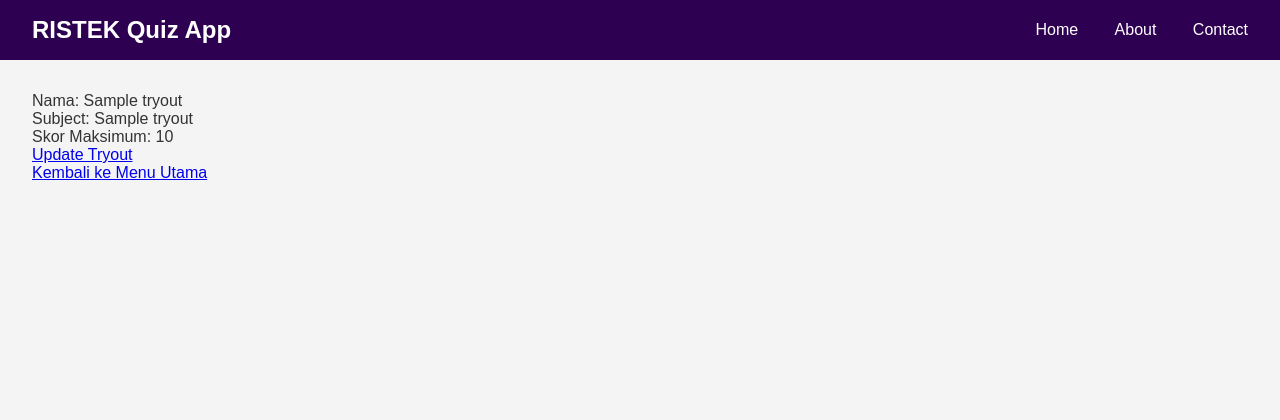
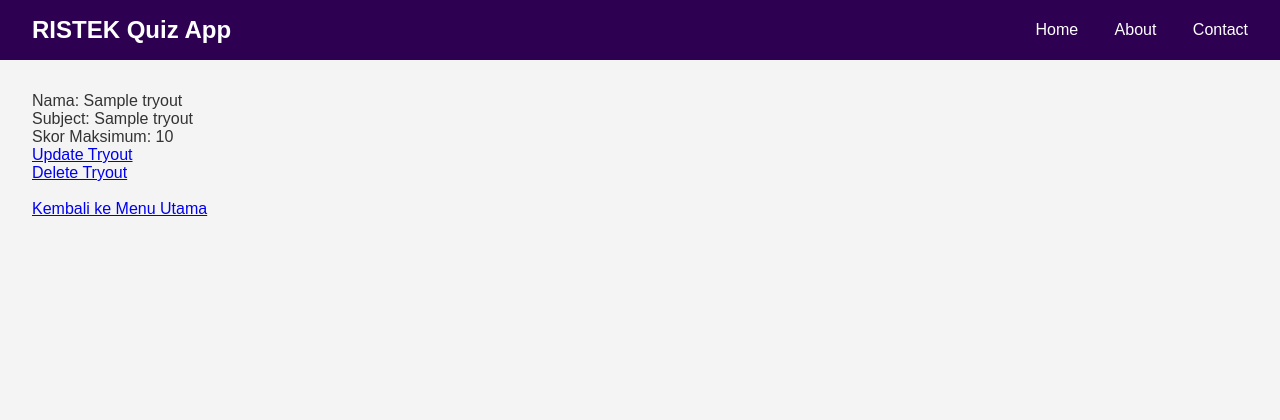
Before and after one commit to r3gulus-4rcturus/ristek-quiz-platform, a Django app: page /view/1 in a window 1280 px wide. Shown: the top 420 px of the page. Run offline with Django 5.2, Linux system fonts and the light colour scheme; tables that the repository leaves empty hold one stand-in row (values such as "Sample post").

Commit message:
add 'delete quiz' feature

```diff
--- a/quizapp/models.py
+++ b/quizapp/models.py
@@ -5,12 +5,12 @@ from django.core.validators import MinLengthValidator, MinValueValidator
 class Tryout(models.Model):
     name = models.CharField(
         max_length=30,
-        help_text="contoh: Tryout UAS DDP2\n",
-        validators=[MinLengthValidator(2, "Make must be greater than 1 character\n")]
+        help_text="contoh: Tryout UAS DDP2",
+        validators=[MinLengthValidator(2, "Make must be greater than 1 character")]
     )
     subject = models.CharField(
         max_length=30,
-        help_text="contoh: DDP2\n",
+        help_text="contoh: DDP2",
         validators=[MinLengthValidator(2, "Make must be greater than 1 character")]
     )
     maximum_score = models.IntegerField(
--- a/quizapp/templates/quizapp/view_quiz.html
+++ b/quizapp/templates/quizapp/view_quiz.html
@@ -8,6 +8,8 @@
     <p> Skor Maksimum: {{ tryout_object.maximum_score }} </p>
     <a href="{% url 'update_quiz' tryout_object.id %}" type="button" > Update Tryout </a>
     <br>
+    <a href="{% url 'delete_quiz' tryout_object.id %}" type="button" > Delete Tryout </a>
+    <br><br>
     <a href="{% url 'home'  %}" type="button" > Kembali ke Menu Utama </a>
 
 {% endblock %}
--- a/quizapp/views.py
+++ b/quizapp/views.py
@@ -78,5 +78,16 @@ class UpdateQuiz(View):
 
 # View untuk mendelete tryout yang sudah ada
 class DeleteQuiz(View):
-    def get(self, request):
-        return render(request, 'quizapp/delete_quiz.html')
+    model = Tryout
+    template_url = 'quizapp/delete_quiz.html'
+    success_url = reverse_lazy('home')
+
+    def get(self, request, pk):
+        tryout_object = get_object_or_404(self.model, pk=pk)
+        ctx = {'tryout_object' : tryout_object}
+        return render(request, self.template_url, ctx)
+
+    def post(self, request, pk):
+        tryout_object = get_object_or_404(self.model, pk=pk)
+        tryout_object.delete()
+        return redirect(self.success_url)
```
Also changed, not shown: quizapp/templates/quizapp/delete_quiz.html (+9 -1 lines), db.sqlite3.
